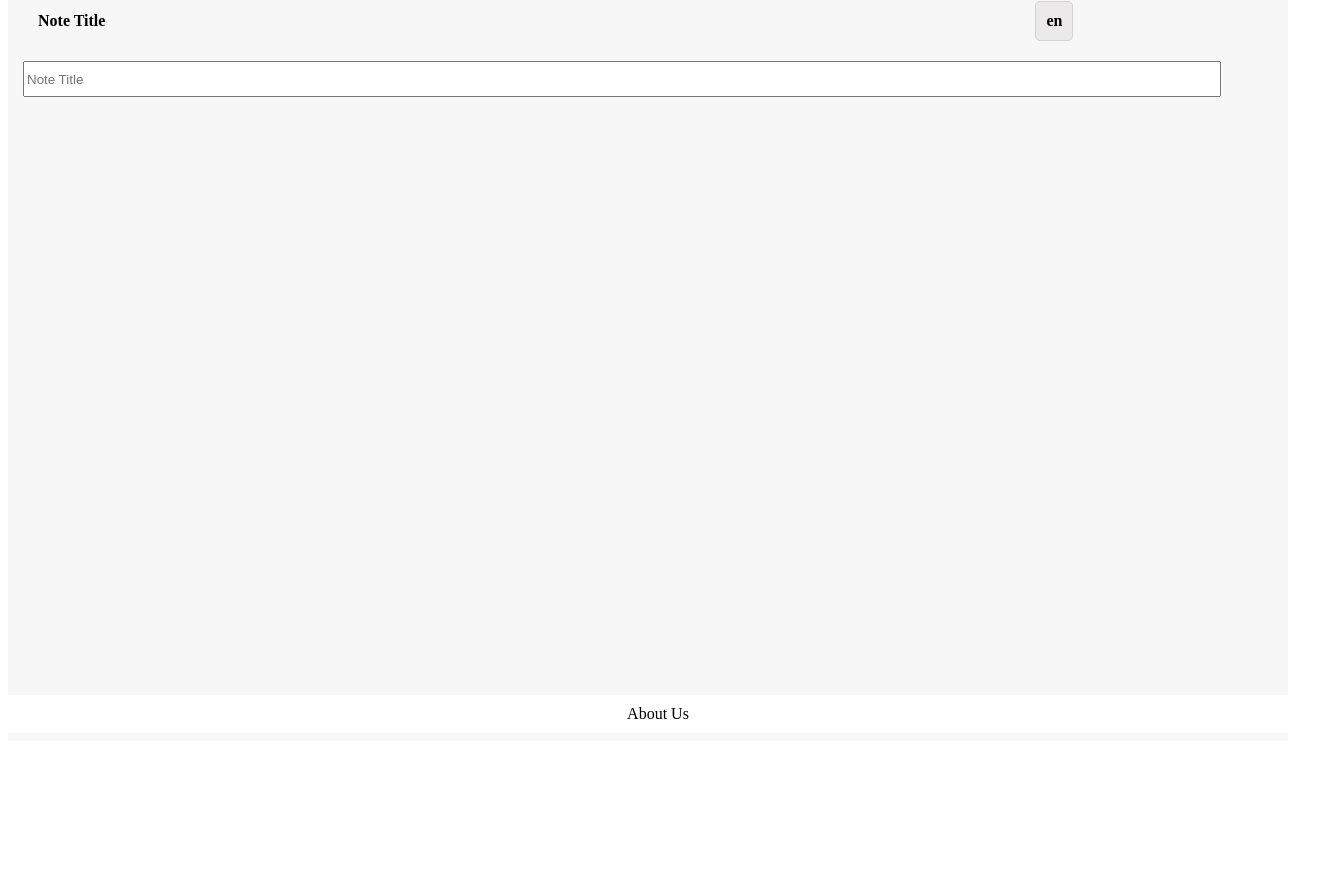
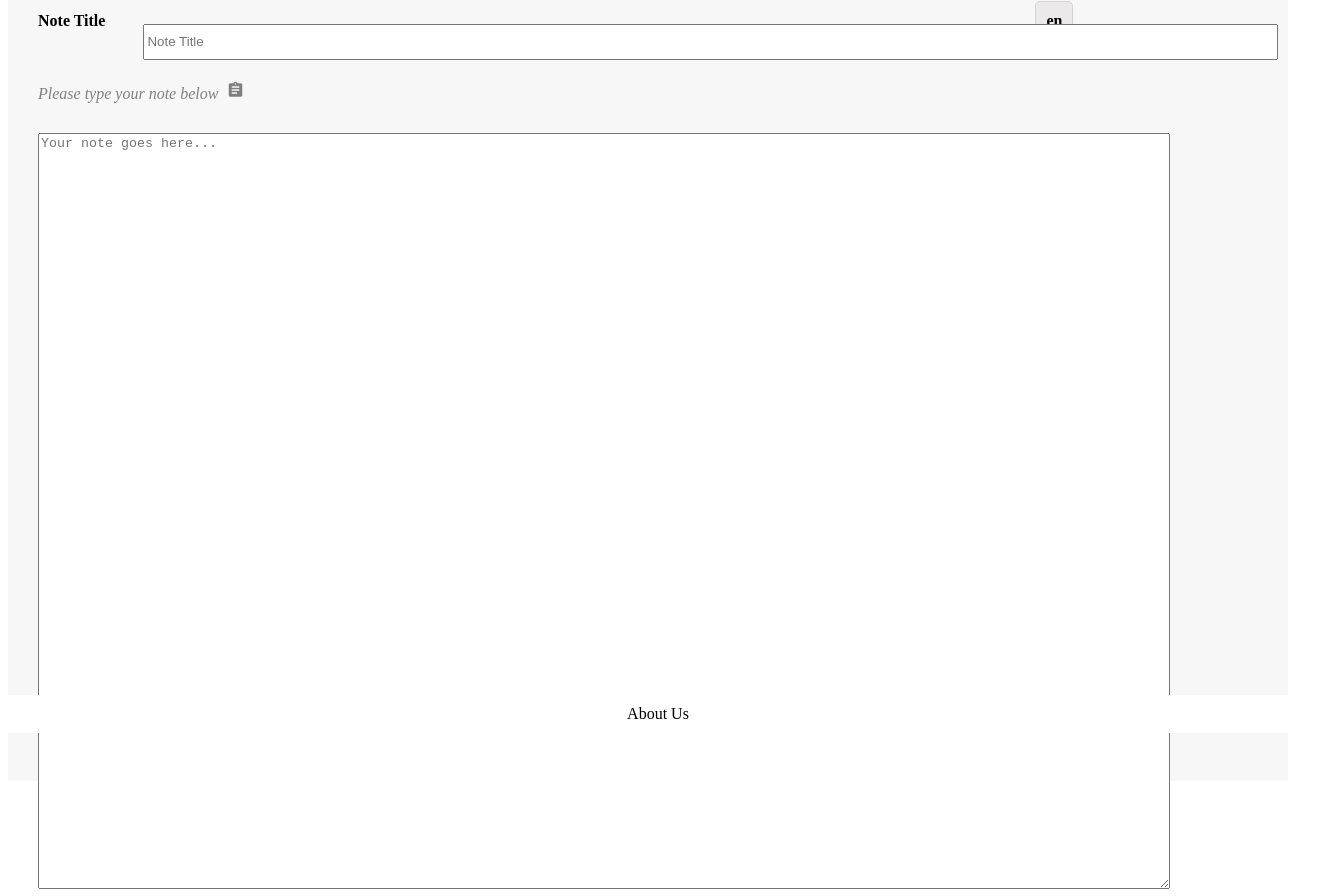
Before and after one commit to vishal9950/Notes-App, a React (Create React App) app: page / in a window 1280 px wide. Shown: the part 67-963 px from the top of the page, 1318 px wide, since content can reach past the window. Before the commit the page ends 816 px from the top, so only its background shows below. Built offline with nearby package versions, Linux system fonts and the light colour scheme.

Commit message:
Add Save component

```diff
--- a/public/index.html
+++ b/public/index.html
@@ -10,6 +10,8 @@
     -->
     <link rel="manifest" href="%PUBLIC_URL%/manifest.json">
     <link rel="shortcut icon" href="%PUBLIC_URL%/favicon.ico">
+    <link href="https://fonts.googleapis.com/icon?family=Material+Icons"
+      rel="stylesheet">
     <!--
       Notice the use of %PUBLIC_URL% in the tags above.
       It will be replaced with the URL of the `public` folder during the build.
--- a/src/container.jsx
+++ b/src/container.jsx
@@ -3,11 +3,17 @@ import './container.css';
 import ContentHead from './content-head';
 import ContentHeadSide from './content-head-side';
 import TextInputfirst from './textInputFirst';
+import Desc from './desc';
+import Note from './noteTextBox';
+import Save from './save';
 
 const Container = () => (
   <div className="container">
     <ContentHead /><ContentHeadSide />
     <TextInputfirst />
+    <Desc />
+    <Note />
+    <Save />
   </div>
 );
 
--- /dev/null
+++ b/src/desc.css
@@ -0,0 +1,11 @@
+.desc {
+    position: relative;
+    top: 100px;
+    left: 30px;
+    color: gray;
+    font-style: italic;
+}
+
+.material-icons {
+    font-size: 18px;
+}
--- /dev/null
+++ b/src/desc.jsx
@@ -0,0 +1,11 @@
+import React from 'react';
+import './desc.css';
+
+const Desc = () => (
+  <div className="desc">
+      Please type your note below &nbsp;
+    <span id="image"><i className="material-icons">assignment</i></span>
+  </div>
+);
+
+export default Desc;
--- /dev/null
+++ b/src/noteTextBox.css
@@ -0,0 +1,6 @@
+.note {
+    position: relative;
+    top: 130px;
+    left: 30px;
+    width: 88%;
+}
--- /dev/null
+++ b/src/noteTextBox.jsx
@@ -0,0 +1,8 @@
+import React from 'react';
+import './noteTextBox.css';
+
+const Note = () => (
+  <textarea className="note" placeholder="Your note goes here..." rows="50" />
+);
+
+export default Note;
--- /dev/null
+++ b/src/save.css
@@ -0,0 +1,5 @@
+.save {
+    position: relative;
+    top: 145px;
+    left: 30px;
+}
--- /dev/null
+++ b/src/save.jsx
@@ -0,0 +1,8 @@
+import React from 'react';
+import './save.css';
+
+const Save = () => (
+  <div className="save">Save</div>
+);
+
+export default Save;
--- a/src/textInputFirst.css
+++ b/src/textInputFirst.css
@@ -1,8 +1,8 @@
 .txtInp {
     position: relative;
     top: 80px;
-    width: 93%;
-    margin-left: 15px;
-    margin-right: 15px;
+    left: 30px;
+    width: 88%;
+    margin-right: 25px;
     height: 30px;
 }
```
